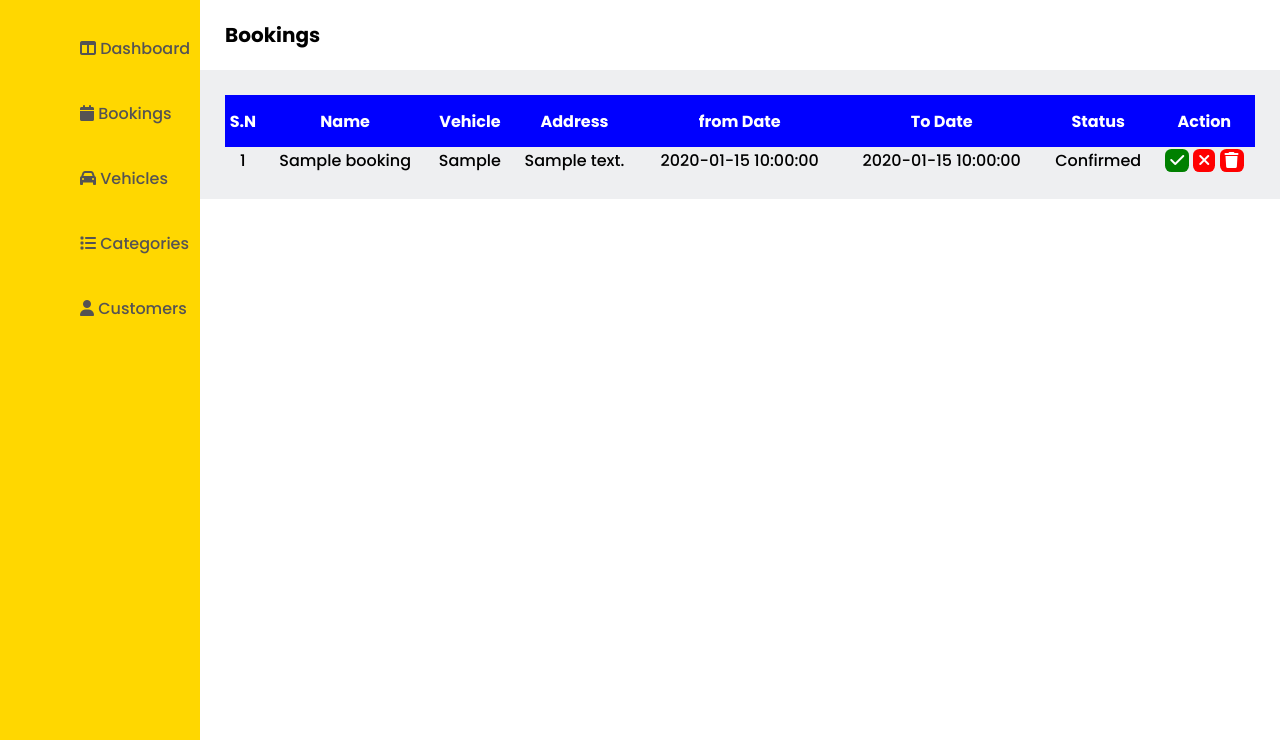
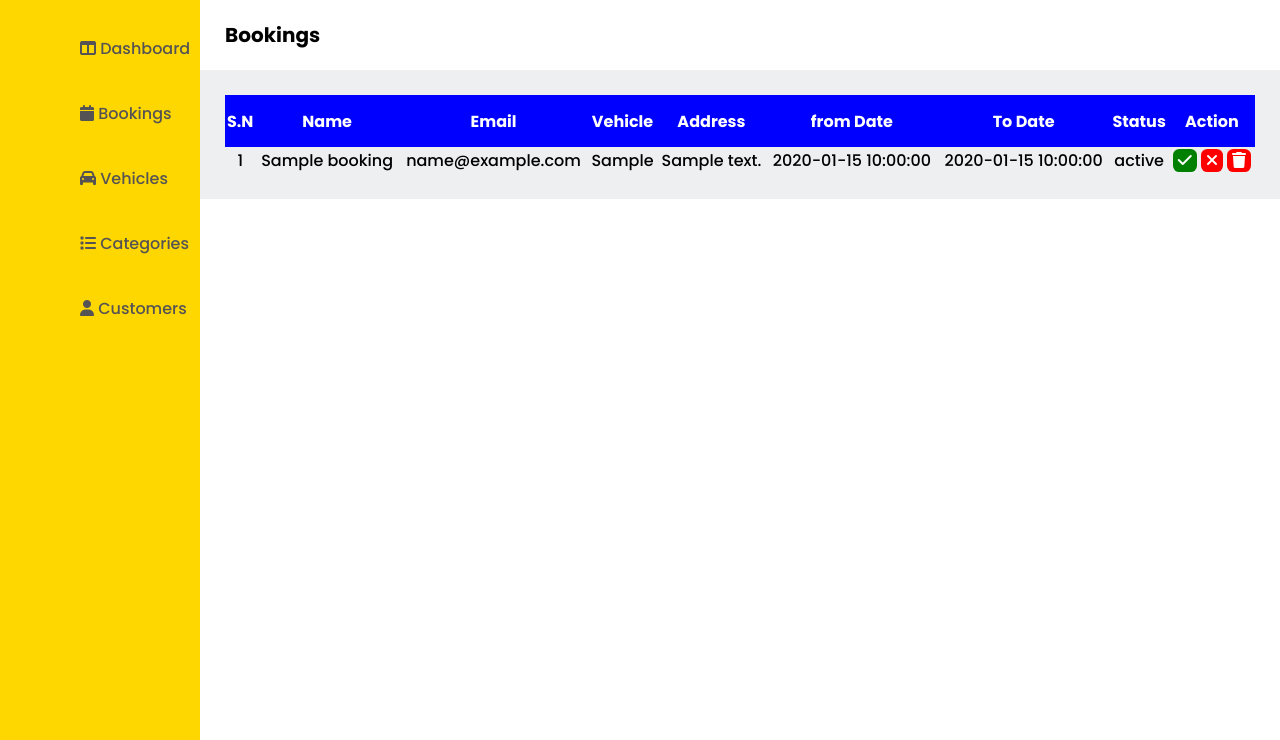
Before and after one commit to KooSL/Vehicle-Rental-System-PHP, a PHP site: page /admin/bookings.php in a window 1280 px wide. Shown: the part 60-800 px from the top of the page. Run offline with PHP 8.4, Linux system fonts and the light colour scheme; tables that the repository leaves empty or names only in its code hold one stand-in row (values such as "Sample post"); some libraries are stand-ins or nearby versions.

Commit message:
Add files via upload

```diff
--- a/admin/bookings.php
+++ b/admin/bookings.php
@@ -25,6 +25,7 @@
         <tr>
           <th>S.N</th>
           <th>Name</th>
+          <th>Email</th>
           <th>Vehicle</th>
           <th>Address</th>
           <th>from Date</th>
@@ -42,70 +43,45 @@
           <tr>
             <td><?php echo $row['b_id'];?></td>
             <td><?php echo $row['b_name'];?></td>
+            <td><?php echo $row['b_email'];?></td>
             <td><?php echo $row['b_vehicle'];?></td>
             <td><?php echo $row['b_address'];?></td>
             <td><?php echo $row['b_fromdate'];?></td>
             <td><?php echo $row['b_todate'];?></td>
-            <td id="bookingstatus">Confirmed</td>
+            <td><?php echo $row['b_status'];?></td>
             <td>
-              <a href="bookings.php?b_id=<?php echo $row['b_id'];?>" class="confirm" onclick="return confirm('Are you sure to confirm this booking?')"><i class="fa-solid fa-check"></i></a>
+              <a href="bookings.php?confirm_id=<?php echo $row['b_id'];?>" class="confirm" onclick="return confirm('Are you sure to confirm this booking?')"><i class="fa-solid fa-check"></i></a>
 
-              <a href="?b_id=<?php echo $row['b_id'];?>" class="cancel" onclick="return confirm('Are you sure to cancel this booking?')" id="cancelbooking" name="cancelbookingbutton" value="Cancled"><i class="fa-solid fa-xmark"></i></a>
-              <a href="bookings.php?b_id=<?php echo $row['b_id'];?>" name="delete" class="delete" onclick="return confirm('Are you sure to delete?')"><i class="fa-solid fa-trash"></i></a>
+              <a href="bookings.php?cancel_id=<?php echo $row['b_id'];?>" class="cancel" onclick="return confirm('Are you sure to cancel this booking?')"><i class="fa-solid fa-xmark"></i></a>
+
+              <a href="bookings.php?delete_id=<?php echo $row['b_id'];?>" name="delete" class="delete" onclick="return confirm('Are you sure to delete?')"><i class="fa-solid fa-trash"></i></a>
               <!-- <button class="cancelbooking" onclick="return confirm('Are you sure to cancel this booking?')"><i class="fa-solid fa-xmark"></i></button> -->
 
             </td>
           </tr>
         <?php } ?>
 
-        <?php
-        //   if(isset($_POST['cancelbookingbutton'])){
-        //     $b_status = $_POST["cancelbookingbutton"];
-
-        //     $qry2 = "INSERT INTO bookings (b_status) VALUES ('$b_status')";
-        //     if(mysqli_query($con, $qry2)) {
-        //       echo "Value inserted successfully!";
-        //     } else {
-        //         echo "Error: " . $qry2 . "<br>" . mysqli_error($con);
-        //   }
-        //   }
-        //   else {
-        //     echo "Error: Value not received.";
-        // }
-        ?>
-
       </table>
     </div>
 
-    <!-- <script>
-      document.addEventListener("DOMContentLoaded", function() {
-        const cancelBookingLinks = document.querySelectorAll(".cancel");
-        const bookingStatusText = document.getElementById("bookingstatus-text");
-
-        const storedStatus = localStorage.getItem("bookingStatus");
-        if (storedStatus) {
-          bookingStatusText.textContent = storedStatus;
-        }
-
-        cancelBookingLinks.forEach(link => {
-          link.addEventListener("click", function(event) {
-            event.preventDefault();
-
-            bookingStatusText.textContent = "Canceled";
-
-            localStorage.setItem("bookingStatus", "Canceled");
-          });
-        });
-      });
-    </script> -->
-
       <?php
-            if (isset($_GET['b_id'])) {
-              $id = $_GET['b_id'];
-              $qry3 = "DELETE FROM bookings WHERE b_id = '$id'";
-              $result = mysqli_query($con, $qry3);
+          if (isset($_GET['delete_id'])) {
+            $del_id = $_GET['delete_id'];
+            $qry3 = "DELETE FROM bookings WHERE b_id = '$del_id'";
+            $result = mysqli_query($con, $qry3);
           }
-
+          elseif (isset($_GET['confirm_id'])) {
+            $confrim_id = $_GET['confirm_id'];
+            $b_status = "Confirmed";
+            $qry4 = "UPDATE bookings SET b_status = '$b_status' WHERE b_id = '$confrim_id'";
+            $result2 = mysqli_query($con, $qry4);
+          }
+          elseif (isset($_GET['cancel_id'])) {
+            $cancel_id = $_GET['cancel_id'];
+            $b_status = "Canceled";
+            $qry5 = "UPDATE bookings SET b_status = '$b_status' WHERE b_id = '$cancel_id'";
+            $result3 = mysqli_query($con, $qry5);
+          }
       ?>
 
 
```
